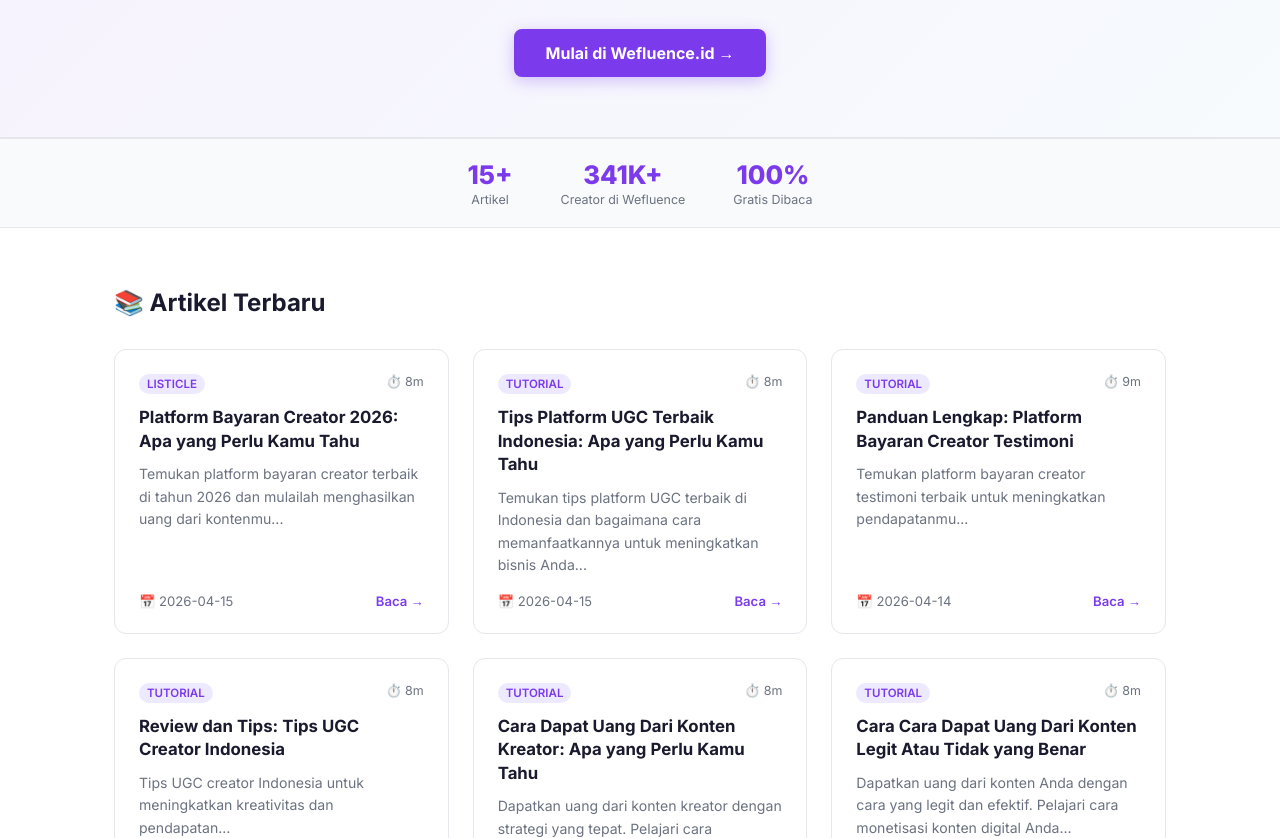
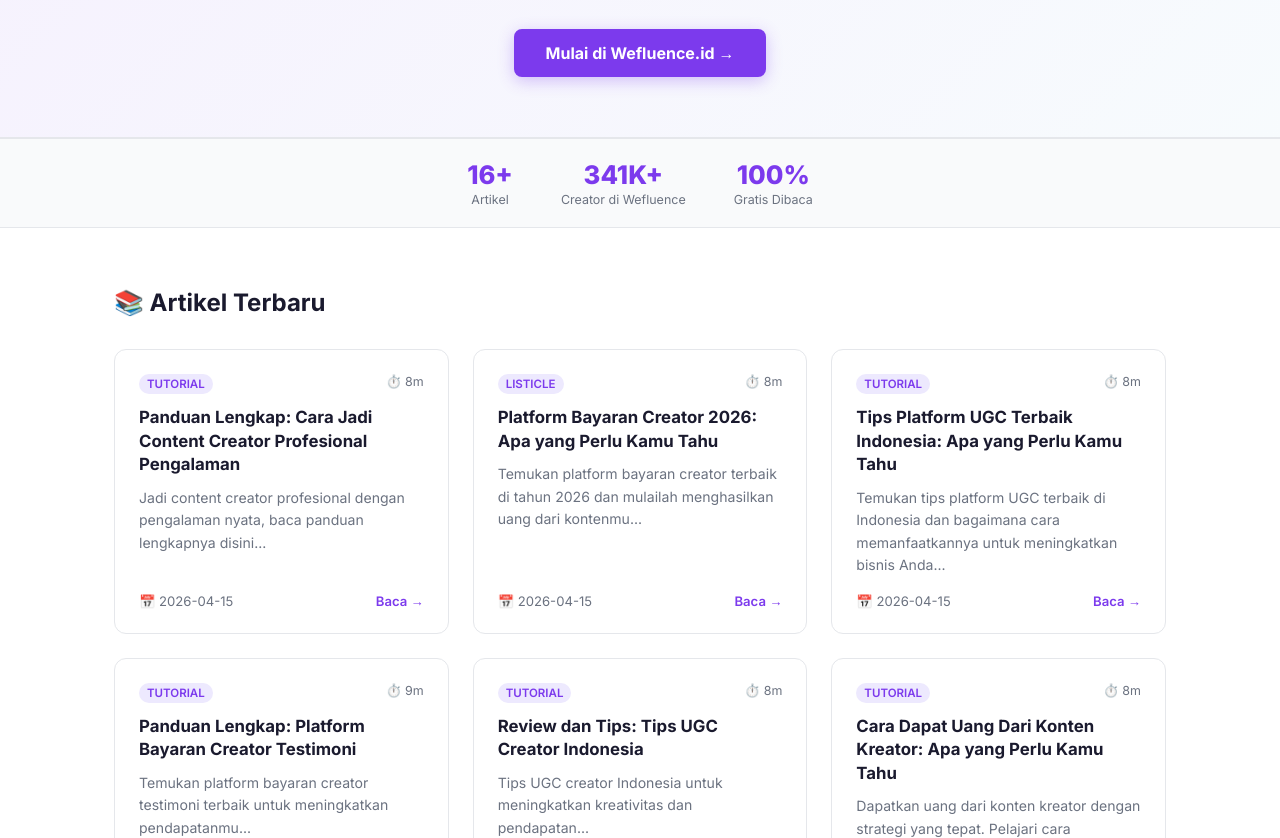
Before and after one commit to 13kailouis/wefluence-tips-creator, a plain HTML site: page index.html in a window 1280 px wide. Shown: the part 262-1100 px from the top of the page. Drawn offline with Linux system fonts and the light colour scheme.

Commit message:
Update homepage

```diff
--- a/index.html
+++ b/index.html
@@ -119,7 +119,7 @@
 </section>
 
 <div class="stats-bar">
-  <div class="stat"><div class="val">15+</div><div class="lbl">Artikel</div></div>
+  <div class="stat"><div class="val">16+</div><div class="lbl">Artikel</div></div>
   <div class="stat"><div class="val">341K+</div><div class="lbl">Creator di Wefluence</div></div>
   <div class="stat"><div class="val">100%</div><div class="lbl">Gratis Dibaca</div></div>
 </div>
@@ -127,6 +127,19 @@
 <section class="articles-section">
   <h2 class="section-title">📚 Artikel Terbaru</h2>
   <div class="articles-grid">
+
+          <a href="https://13kailouis.github.io/wefluence-tips-creator/panduan-lengkap-cara-jadi-content-creator-profesional-pengalaman.html" class="article-card">
+            <div class="card-meta">
+              <span class="card-type">Tutorial</span>
+              <span class="card-time">⏱️ 8m</span>
+            </div>
+            <h2>Panduan Lengkap: Cara Jadi Content Creator Profesional Pengalaman</h2>
+            <p class="card-desc">Jadi content creator profesional dengan pengalaman nyata, baca panduan lengkapnya disini...</p>
+            <div class="card-footer">
+              <span>📅 2026-04-15</span>
+              <span class="card-read">Baca →</span>
+            </div>
+          </a>
 
           <a href="https://13kailouis.github.io/wefluence-tips-creator/platform-bayaran-creator-2026.html" class="article-card">
             <div class="card-meta">
```
